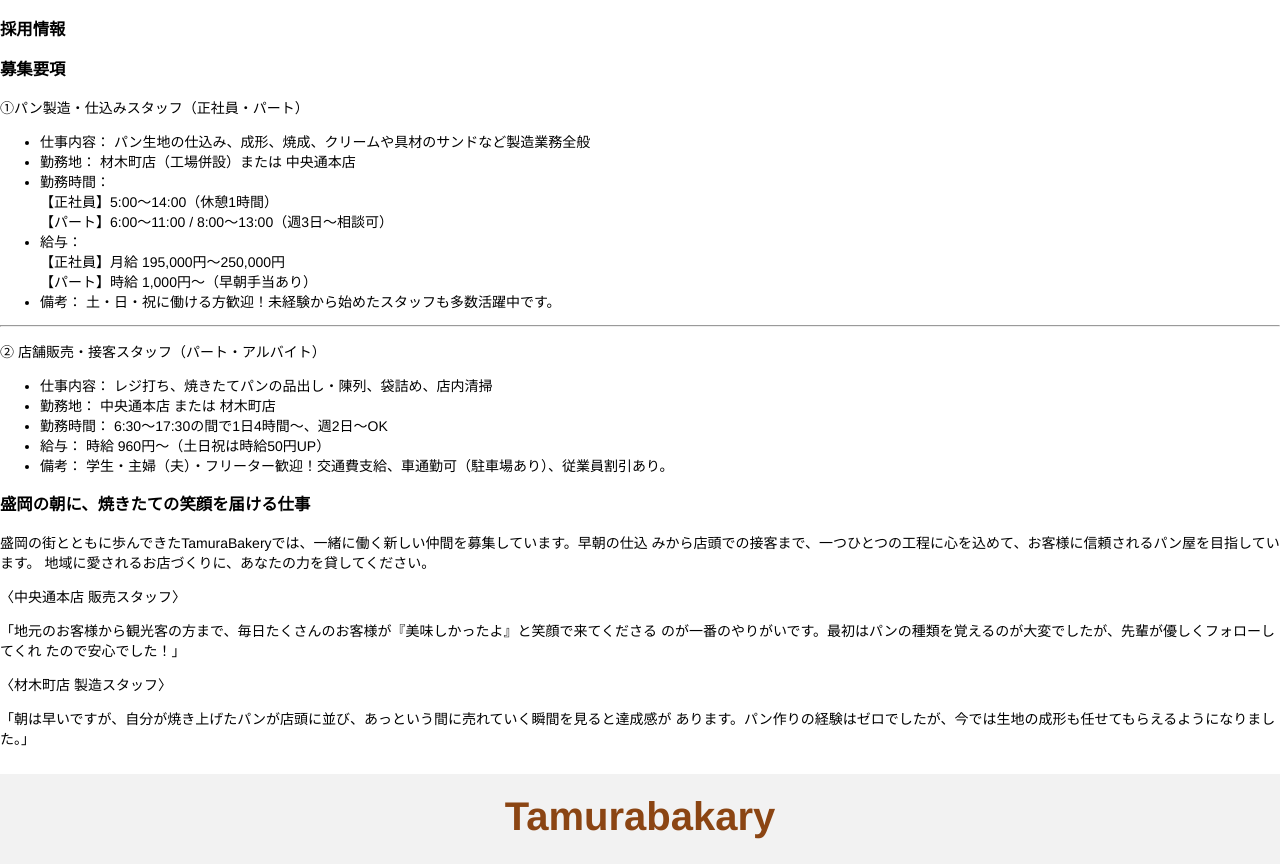
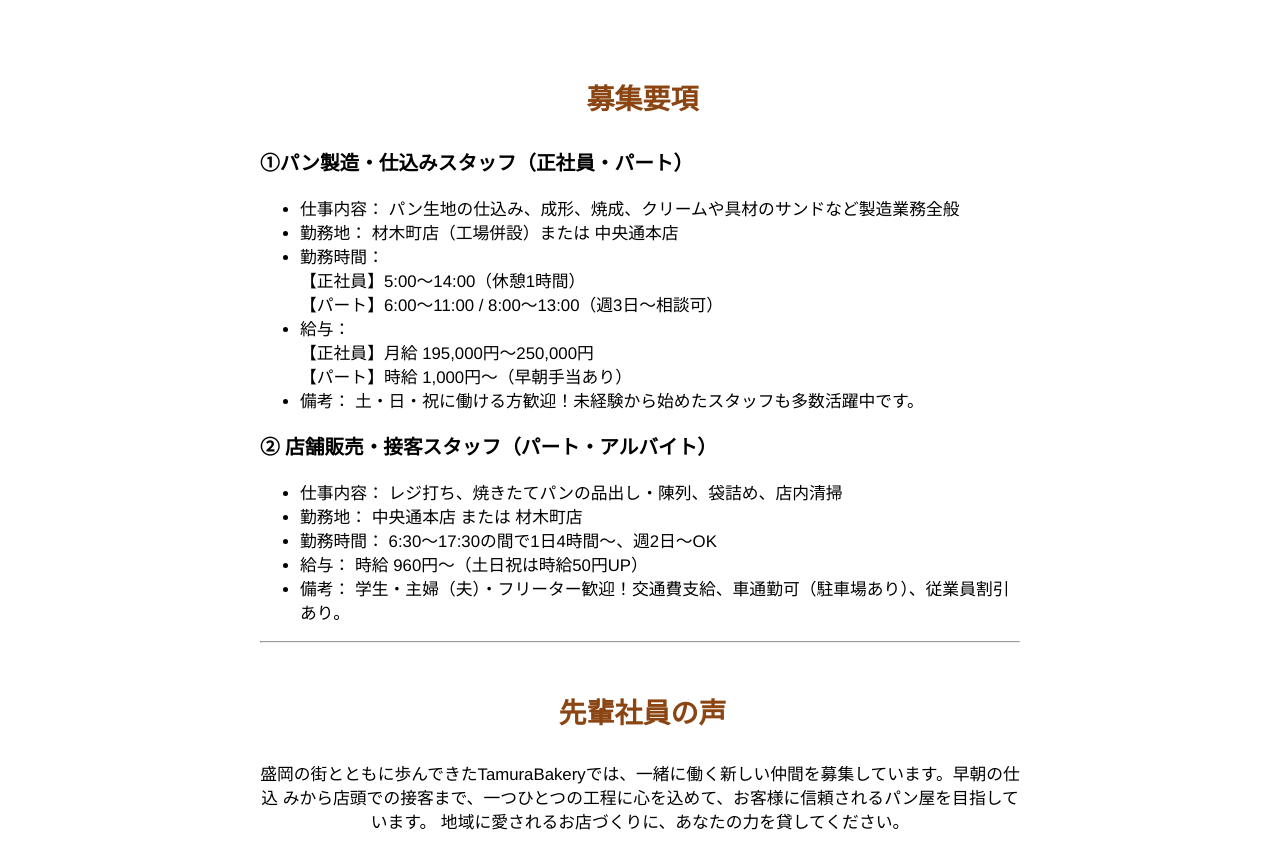
Before and after one commit to Com307317/Bakerykom, a plain HTML site: page recruit.html in a window 1280 px wide. Shown: the part 174-1038 px from the top of the page. Drawn offline with Linux system fonts and the light colour scheme.

Commit message:
recruit.cssを編集

```diff
--- a/recruit.css
+++ b/recruit.css
@@ -30,6 +30,7 @@ nav a{
 
 .main-title{
     text-align: center;
+    font-size: 1.2rem;
 }
 
 .main-title h1{
@@ -44,8 +45,42 @@ nav a{
     margin-bottom: 25px;
 }
 
+.container{
+    font-size: 1.2rem;
+    max-width: 800px;
+    margin: 0 auto;
+    padding: 20px;
+    text-align: center;
+    display: block;
+}
 
+.recruit{
+    text-align: left;
+    display: inline-block;
+}
 
+.recruit h2{
+    color: #8b4513;
+    font-size: 28px;
+    padding: 5px 0 10px 5px;
+    margin-top: 30px;
+    margin-bottom: 20px;
+    text-align: center;
+}
+
+.message h2{
+    color: #8b4513;
+    font-size: 28px;
+    padding: 5px 0 10px 5px;
+    margin-top: 30px;
+    margin-bottom: 20px;
+    text-align: center;
+}
+
+.staff-voice{
+    text-align: left;
+    display: inline-block;
+}
 
 
 footer{
--- a/recruit.html
+++ b/recruit.html
@@ -24,10 +24,9 @@
 
     <div class="container">
         <section class="job-info">
-        <h3>採用情報</h3>
         <div class="recruit">
-            <h3>募集要項</h3>
-            <p>①パン製造・仕込みスタッフ（正社員・パート）</p>
+            <h2>募集要項</h2>
+            <h3>①パン製造・仕込みスタッフ（正社員・パート）</h3>
             <ul>
                 <li>仕事内容： パン生地の仕込み、成形、焼成、クリームや具材のサンドなど製造業務全般</li>
                 <li>勤務地： 材木町店（工場併設）または 中央通本店</li>
@@ -39,8 +38,8 @@
                 【パート】時給 1,000円～（早朝手当あり）</li>
                 <li>備考： 土・日・祝に働ける方歓迎！未経験から始めたスタッフも多数活躍中です。</li>
             </ul>
-            <hr>
-            <p>② 店舗販売・接客スタッフ（パート・アルバイト）</p>
+
+            <h3>② 店舗販売・接客スタッフ（パート・アルバイト）</h3>
             <ul>
                 <li>仕事内容： レジ打ち、焼きたてパンの品出し・陳列、袋詰め、店内清掃</li>
                 <li>勤務地： 中央通本店 または 材木町店</li>
@@ -48,11 +47,12 @@
                 <li>給与： 時給 960円～（土日祝は時給50円UP）</li>
                 <li>備考： 学生・主婦（夫）・フリーター歓迎！交通費支給、車通勤可（駐車場あり）、従業員割引あり。</li>
             </ul>
+            <hr>
         </div>
          </section>
         <section class="recruit-message">
             <div class="message">
-                <h3><strong>盛岡の朝に、焼きたての笑顔を届ける仕事</strong></h3>
+                <h2>先輩社員の声</h2>
                 <p>盛岡の街とともに歩んできたTamuraBakeryでは、一緒に働く新しい仲間を募集しています。早朝の仕込
                 みから店頭での接客まで、一つひとつの工程に心を込めて、お客様に信頼されるパン屋を目指しています。
                 地域に愛されるお店づくりに、あなたの力を貸してください。</p>
@@ -68,19 +68,8 @@
                 <p>「朝は早いですが、自分が焼き上げたパンが店頭に並び、あっという間に売れていく瞬間を見ると達成感が
                     あります。パン作りの経験はゼロでしたが、今では生地の成形も任せてもらえるようになりました。」</p>
             </div>
-
-
         </section>
-
-
-
-
-
     </div>
-
-
-
-
 
     <footer>
         <h1>Tamurabakary</h1>
```
